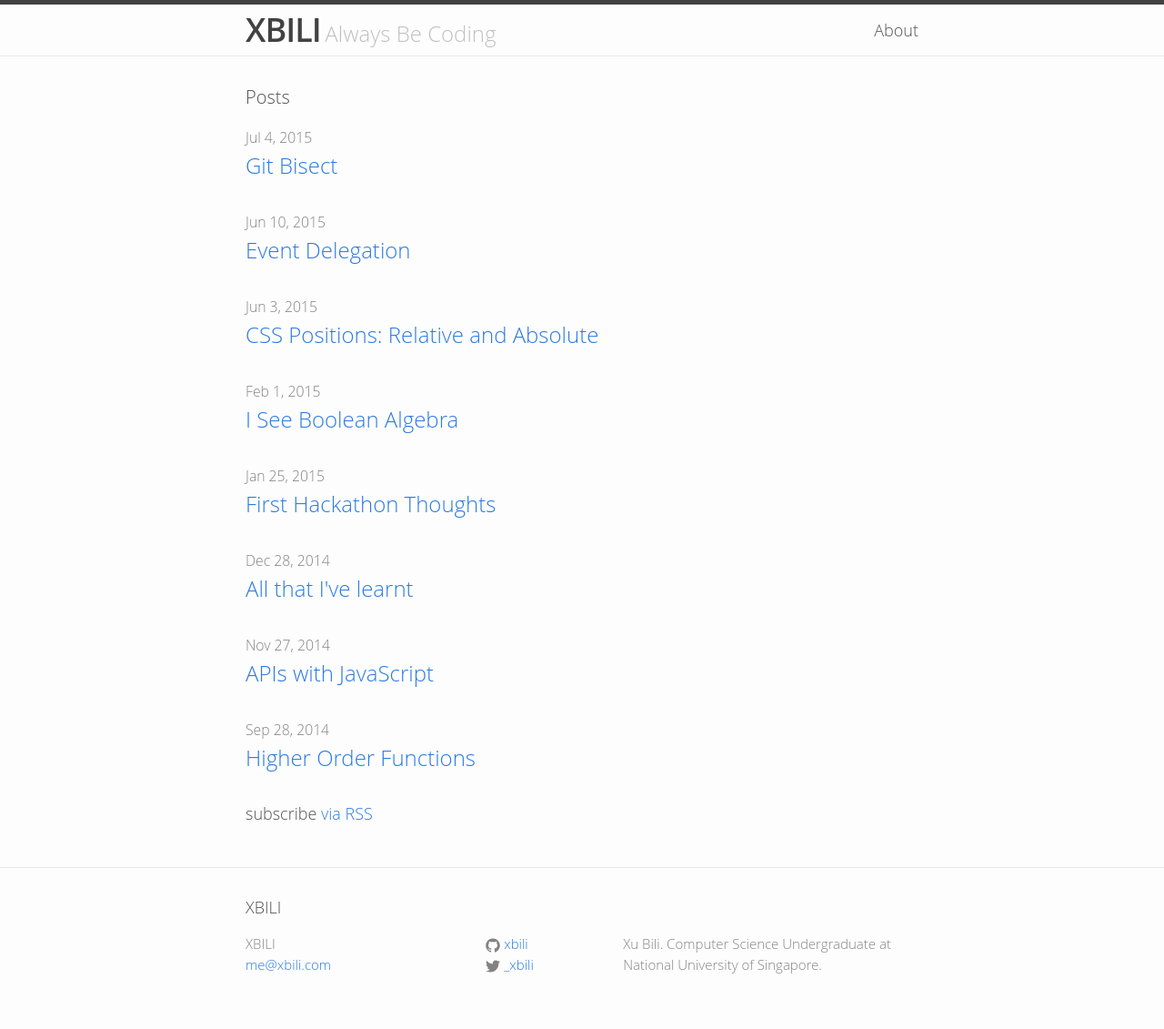
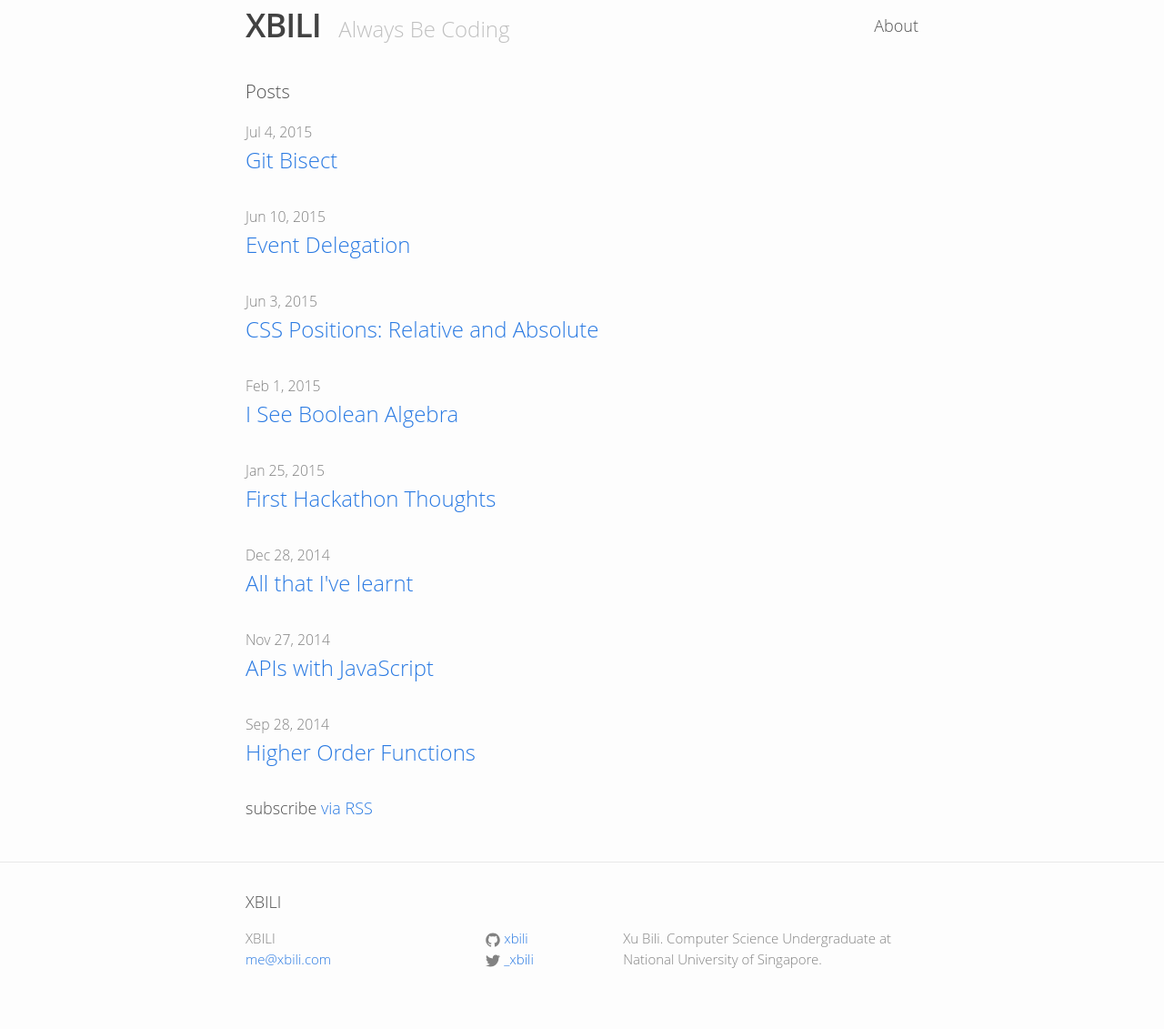
Before and after one commit to xbili/xbili.github.io, a Jekyll site: the page built from index.html, in a window 1280 px wide. Shown: the whole page at 91% size. Built offline with Jekyll 4.4.1, drawn with Linux system fonts in a browser that asks for light colours.

Commit message:
Minor navbar style fix

```diff
--- a/_sass/_layout.scss
+++ b/_sass/_layout.scss
@@ -2,8 +2,6 @@
  * Site header
  */
 .site-header {
-  border-top: 5px solid $grey-color-dark;
-  border-bottom: 1px solid $grey-color-light;
   min-height: 56px;
 
   // Positioning context for the mobile navigation icon
@@ -19,6 +17,10 @@
   &:visited {
     color: $grey-color-dark;
   }
+}
+
+.site-subtitle {
+  margin-left: 15px;
 }
 
 .site-nav {
```
